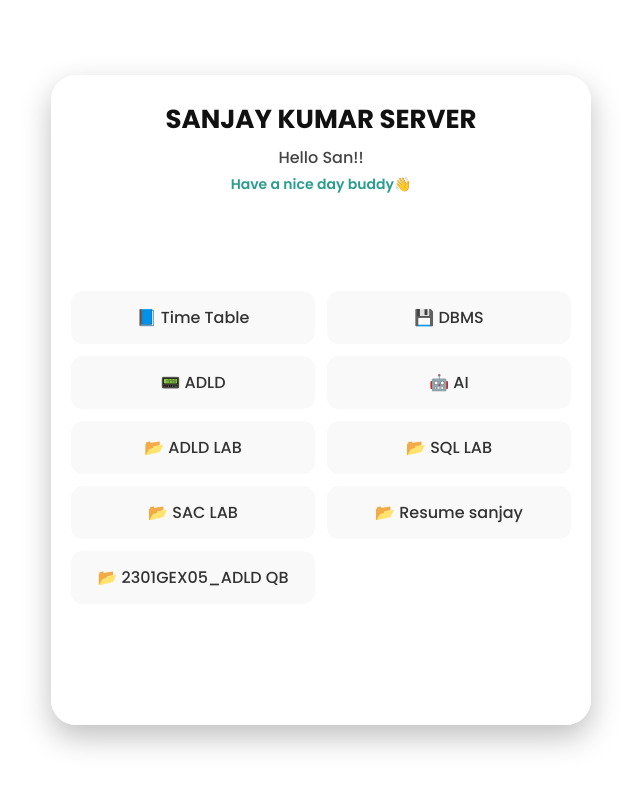
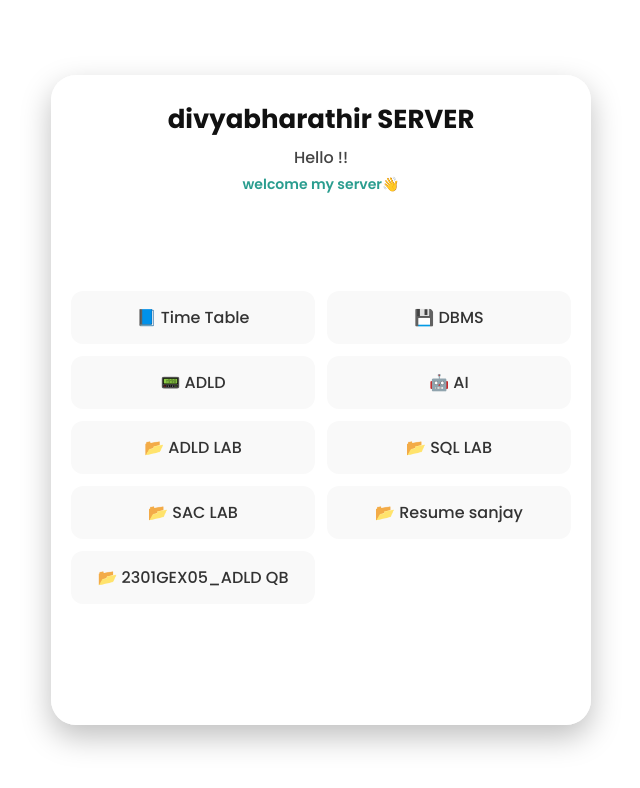
Before and after one commit to divyabharathi-lang/server, a plain HTML site: page index.html in a window 1280 px wide. Shown: the whole page, without its empty margins (319-959 px from the left). Drawn offline with Linux system fonts and the light colour scheme.

Commit message:
Update index.html

```diff
--- a/index.html
+++ b/index.html
@@ -130,9 +130,9 @@
 <body>
   <div class="iphone">
     <div class="header">
-      <div class="text-wrapper">SANJAY KUMAR SERVER</div>
-      <div class="text-wrapper-2">Hello San!!</div>
-      <div class="text-wrapper-3">Have a nice day buddy👋</div>
+      <div class="text-wrapper">divyabharathir SERVER</div>
+      <div class="text-wrapper-2">Hello !!</div>
+      <div class="text-wrapper-3">welcome my server👋</div>
     </div>
 
     <div class="menu">
```
